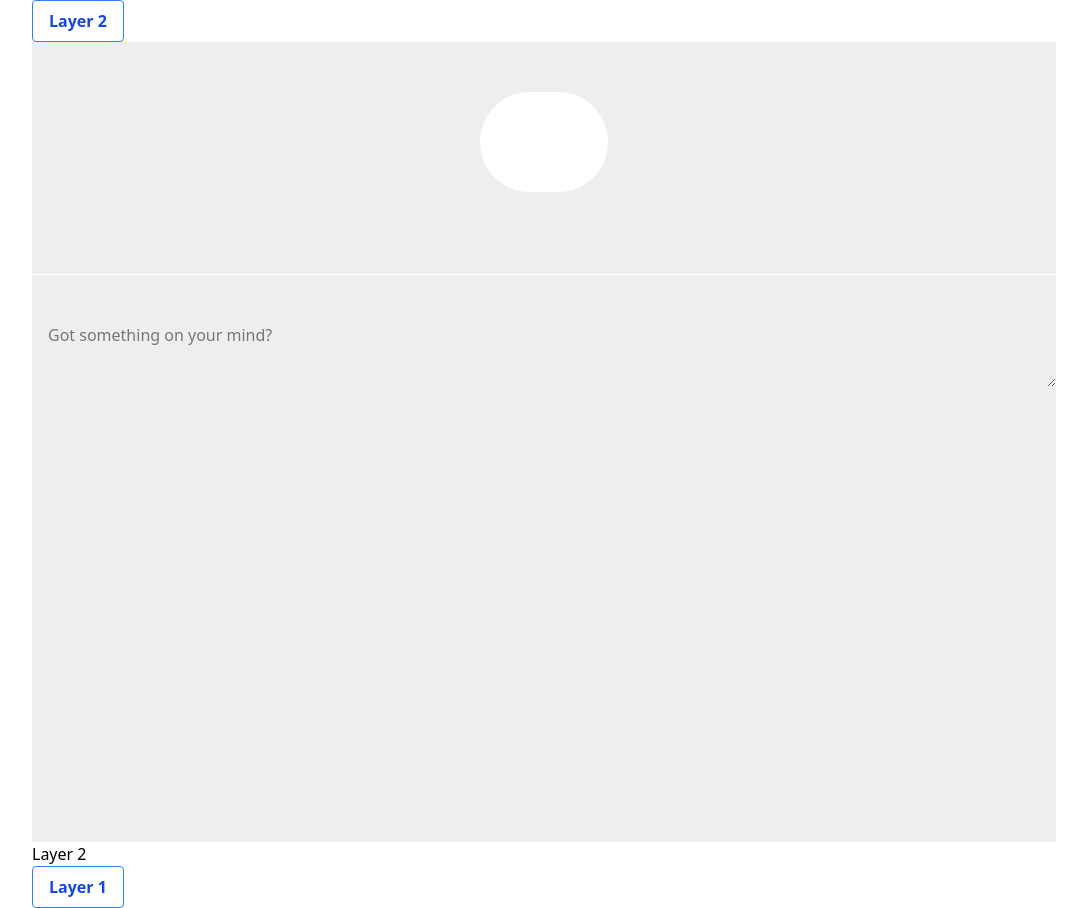
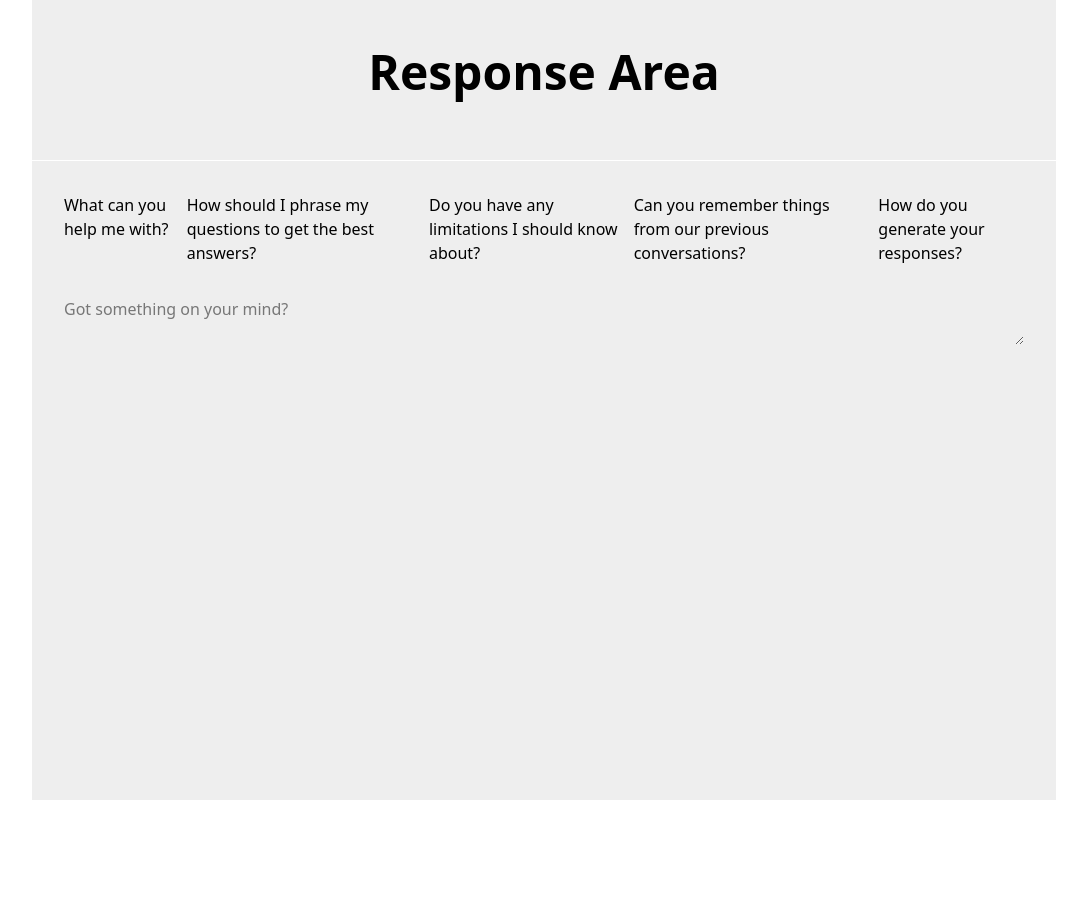
Before and after one commit to hamdi4-beep/web-ui, a React (Vite) app: page / in a window 1280 px wide. Shown: the whole page, without its empty margins (96-1183 px from the left). After the commit the page ends 800 px from the top, so only its background shows below. Built offline with nearby package versions, Linux system fonts and the light colour scheme.

Commit message:
building a mockup

```diff
--- a/src/App.tsx
+++ b/src/App.tsx
@@ -1,20 +1,11 @@
-import Button from "./components/ui/Buttons"
-import Layer1 from "./components/layers/Layer1"
-import Layer2 from "./components/layers/Layer2"
+import Layer from "./components/layers/Layer"
 
 function App() {
-  const handleClick = () =>
-    window.scroll({
-      top: window.innerHeight,
-      behavior: 'smooth'
-    })
 
   return (
     <div className="App">
       <div className="layers max-w-5xl mx-auto">
-        <Button handleClick={handleClick}>Layer 2</Button>
-        <Layer1 />
-        <Layer2 />
+        <Layer />
       </div>
     </div>
   )
--- /dev/null
+++ b/src/components/layers/Layer.tsx
@@ -0,0 +1,27 @@
+export default function Layer() {
+
+    return (
+        <div className="bg-[#eee] h-screen">
+          <div className="response-container p-12 pb-8">
+            <h1 className='font-bold text-5xl text-center'>Response Area</h1>
+          </div>
+
+          <div className="input-container border-t border-t-white p-8 my-8">
+            <ul className="flex gap-4 justify-end">
+              <li>What can you help me with?</li>
+              <li>How should I phrase my questions to get the best answers?</li>
+              <li>Do you have any limitations I should know about?</li>
+              <li>Can you remember things from our previous conversations?</li>
+              <li>How do you generate your responses?</li>
+            </ul>
+
+            <form action="#" onSubmit={() => false} className='py-8'>
+              <textarea
+                placeholder="Got something on your mind?"
+                className="w-full outline-none"
+              />
+            </form>
+          </div>
+        </div>
+    )
+}
--- a/src/components/layers/Layer1.tsx
+++ /dev/null
@@ -1,27 +0,0 @@
-import * as React from 'react'
-import { motion } from 'framer-motion'
-
-export default function Layer1() {
-    const [value, setValue] = React.useState('')
-
-    return (
-        <div className="bg-[#eee] h-screen">
-          <motion.div
-            key={value}
-            className="circle bg-white rounded-full w-1/4 h-1/4 mx-auto"
-            animate={{ scale: .5 }}
-            transition={{ duration: 0.3 }}
-          />
-
-          <div className="form-input border-t border-t-white py-8 my-8">
-            <form action="#" onSubmit={() => false}>
-              <textarea
-                placeholder="Got something on your mind?"
-                className="w-full outline-none p-4"
-                onChange={e => setValue(e.target.value)}
-              />
-            </form>
-          </div>
-        </div>
-    )
-}
--- a/src/components/layers/Layer2.tsx
+++ /dev/null
@@ -1,15 +0,0 @@
-import Button from "../ui/Buttons"
-
-export default function Layer2() {
-    return (
-        <div className="layer">
-            <h1>Layer 2</h1>
-            <Button handleClick={() => scroll({
-                top: 0,
-                behavior: 'smooth'
-            })}>
-                Layer 1
-            </Button>
-        </div>
-    )
-}
```
